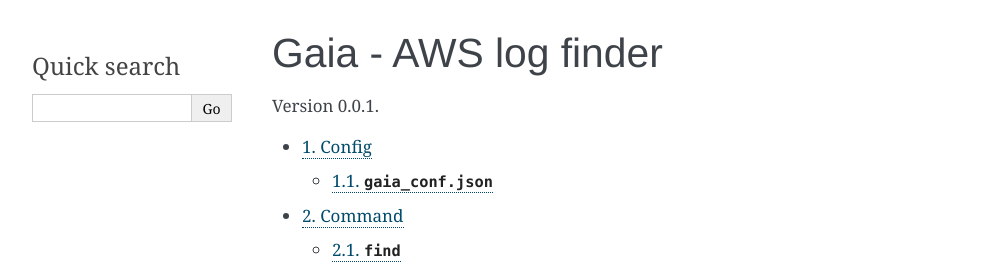
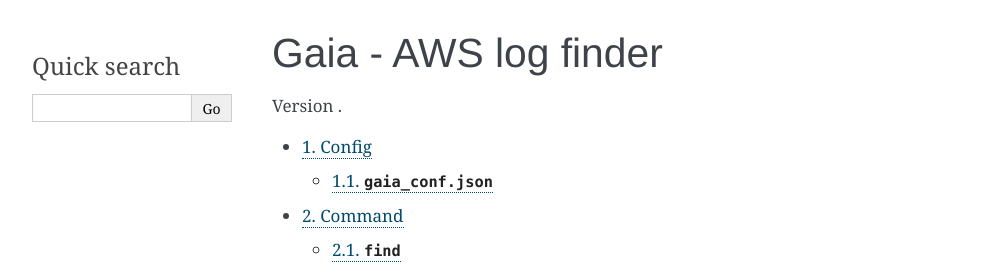
Before and after one commit to deadlylaid/gaia, a Sphinx documentation site: the page built from docs/index.rst, in a window 1280 px wide. Shown: the top 279 px of the page, without its empty margins (148-1141 px from the left). Built offline with Sphinx 7.4.7, drawn with Linux system fonts in a browser that asks for light colours.

Commit message:
release 1.0

```diff
--- a/docs/conf.py
+++ b/docs/conf.py
@@ -59,9 +59,9 @@ author = 'deadlylaid'
 # built documents.
 #
 # The short X.Y version.
-version = '0.0.1'
+version = open('../VERSION').read().strip()
 # The full version, including alpha/beta/rc tags.
-release = '0.0.1'
+release = open('../VERSION').read().strip()
 
 # The language for content autogenerated by Sphinx. Refer to documentation
 # for a list of supported languages.
```
Also changed, not shown: 1 other file.
